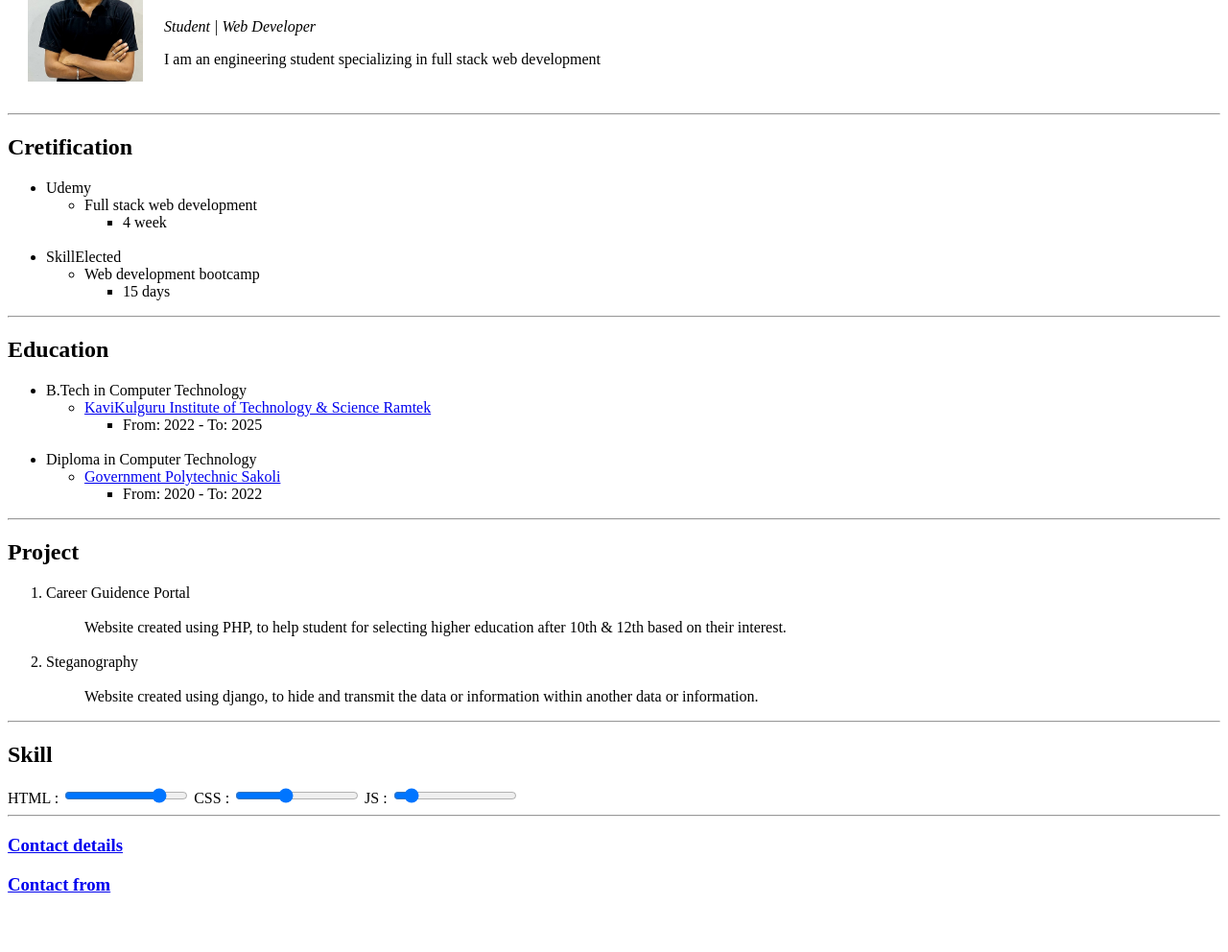
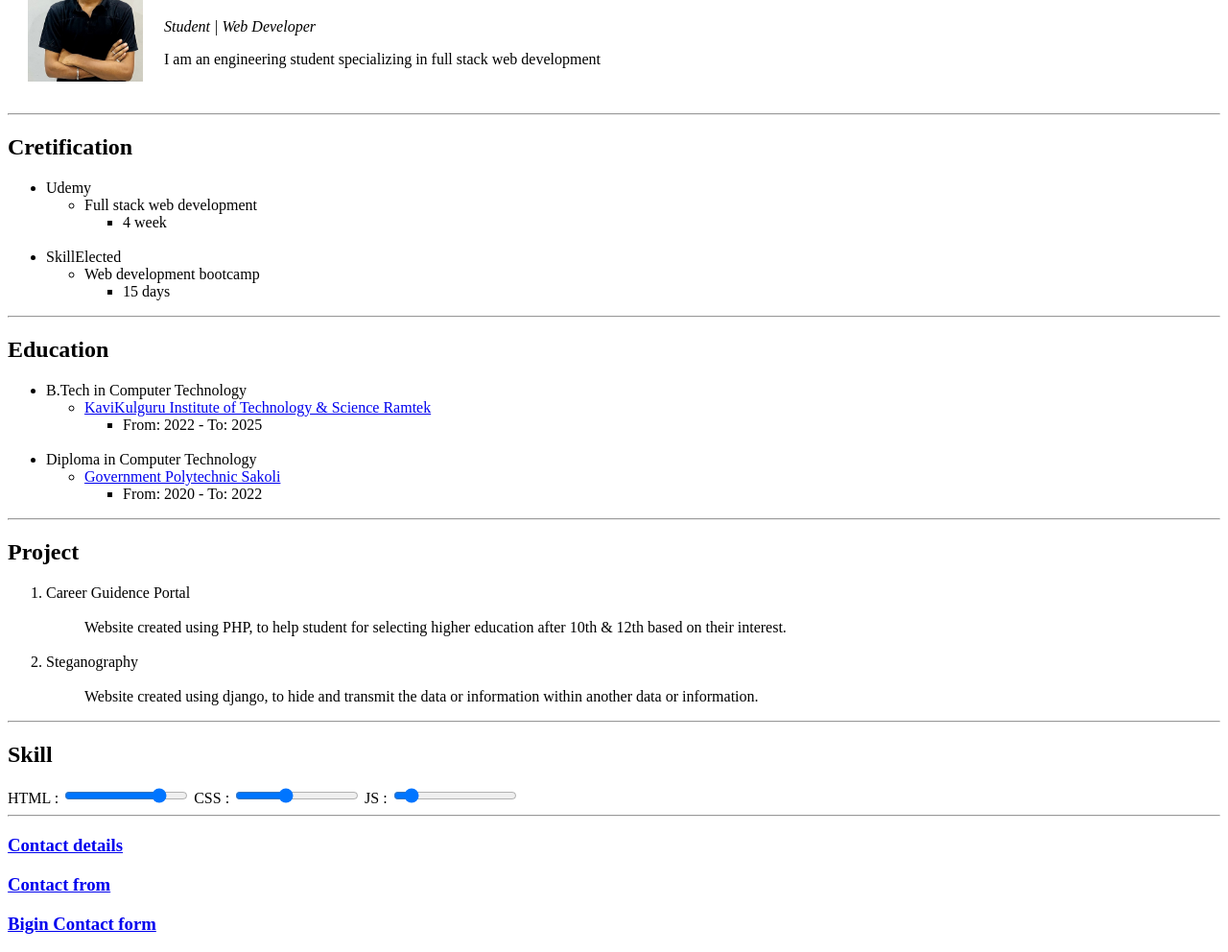
Before and after one commit to krunalbais29/html_resume, a plain HTML site: page index.html in a window 1280 px wide. Shown: the part 93-1085 px from the top of the page at 96% size. Before the commit the page ends 1045 px from the top, so only its background shows below. Drawn offline with Linux system fonts and the light colour scheme.

Commit message:
Update index.html

```diff
--- a/index.html
+++ b/index.html
@@ -121,7 +121,7 @@
    <div>
       <h3><a href="contact.html">Contact details</a></h3>
       <h3><a href="from.html">Contact from</a></h3>
-
+      <h3><a href="biginContact.html">Bigin Contact form</a></h3>
    </div>
 </body>
 </html>
```
